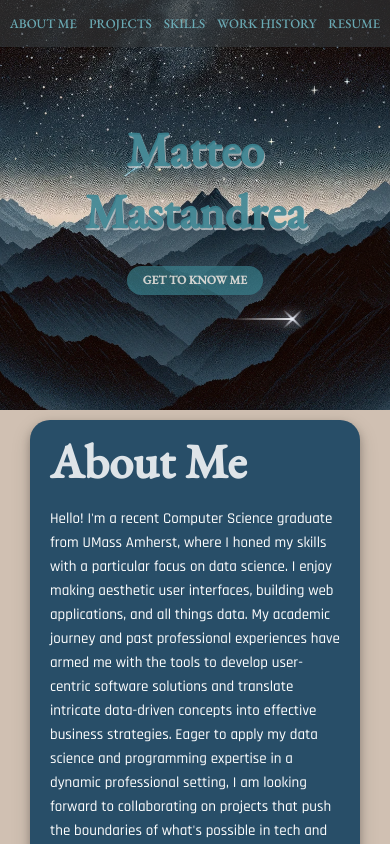
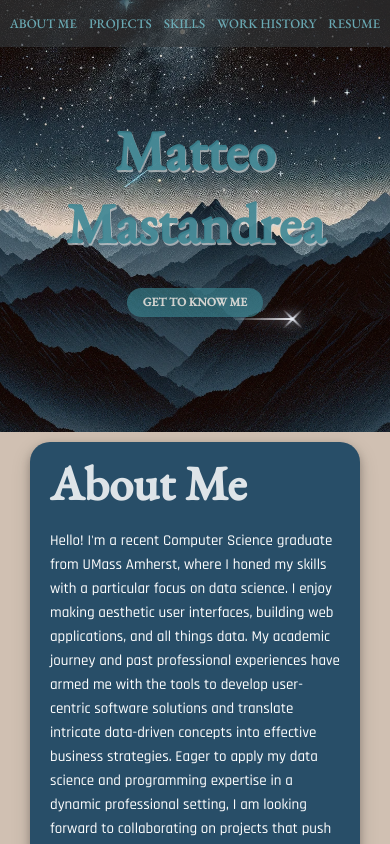
Before and after one commit to matteo353/portfolio-website, a React (Create React App) app: page / in a window 390 px wide. Shown: the top 844 px of the page. Built offline with nearby package versions, Linux system fonts and the light colour scheme; a web font is replaced by a local one.

Commit message:
web view navbar updates

```diff
--- a/src/components/Styling/Landing.css
+++ b/src/components/Styling/Landing.css
@@ -93,7 +93,7 @@
     }
     .landing-title {
       padding-top: 50px;
-      font-size: 3em;
+      font-size: 3.5em;
     }
     .know-me-button {
       font-size: 12px;
```
